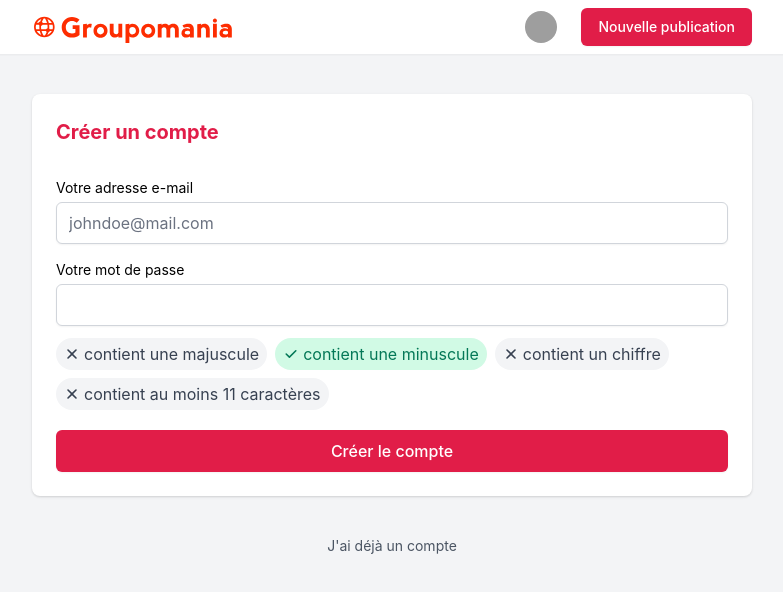
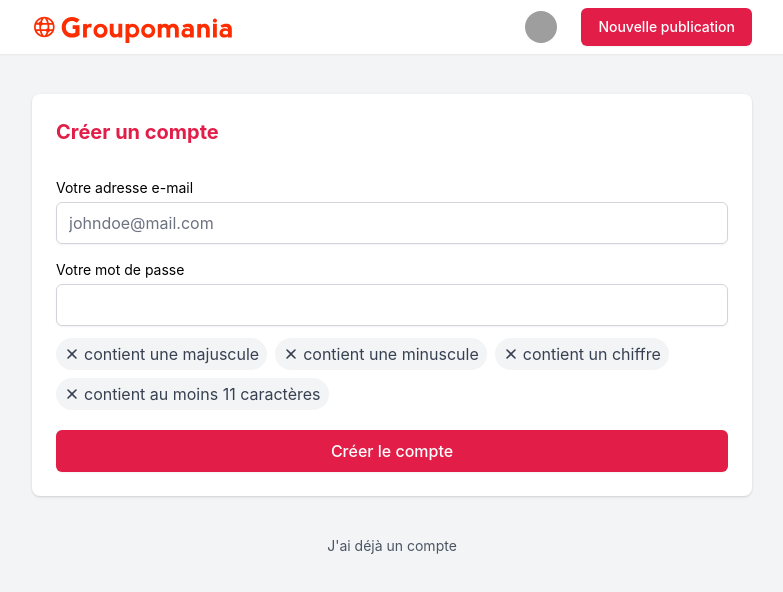
Before and after one commit to MathisBarre/Groupomania, a Next.js app: page /signup in a window 1280 px wide. Shown: the top 592 px of the page, without its empty margins (248-1031 px from the left). Built offline with nearby package versions, Linux system fonts and the light colour scheme; grey boxes are pictures that could not be loaded.

Commit message:
feat: signup page form validation logic

```diff
--- a/package.json
+++ b/package.json
@@ -13,7 +13,8 @@
     "@tailwindcss/forms": "^0.3.3",
     "next": "11.0.1",
     "react": "17.0.2",
-    "react-dom": "17.0.2"
+    "react-dom": "17.0.2",
+    "react-hook-form": "^7.12.2"
   },
   "devDependencies": {
     "autoprefixer": "^10.3.1",
--- a/pages/signup.jsx
+++ b/pages/signup.jsx
@@ -1,31 +1,74 @@
 import Link from "next/link"
+import { useRouter } from "next/router"
 import { CheckIcon, XIcon } from "@heroicons/react/solid"
+import { useForm } from "react-hook-form"
 
 export default function() {
+  const { register, handleSubmit, watch, formState: { errors } } = useForm();
+  const router = useRouter()
+
+  function onSubmit(data) {
+    console.log(data)
+    router.push("/feed")
+  }
+
+  const formPswd = watch("password") || ""
+
+  const uppercaseCondition = (localPswd) => {
+    const password = localPswd || formPswd
+    return password.search(/[A-Z]/) !== -1
+  }
+
+  const lowercaseCondition = (localPswd) => {
+    const password = localPswd || formPswd
+    return password.search(/[a-z]/) !== -1
+  }
+
+  const numberCondition = (localPswd) => {
+    const password = localPswd || formPswd
+    return password.search(/[1-9]/) !== -1
+  }
+
+  const lengthCondition = (localPswd) => {
+    const password = localPswd || formPswd
+    return password.length >= 11
+  }
+
+  const passwordValidation = (inputValue) => {
+    return uppercaseCondition(inputValue)
+      && lowercaseCondition(inputValue)
+      && numberCondition(inputValue)
+      && lengthCondition(inputValue)
+  }
+
   return (
     <main className="flex flex-col w-full max-w-3xl py-10 mx-auto sm:px-6">
       <section className="flex flex-col w-full px-4 py-6 bg-white shadow sm:p-6 sm:rounded-lg">
         <h1 className="mb-8 text-xl font-bold text-rose-600">Créer un compte</h1>
-        <form className="flex flex-col">
+        <form onSubmit={handleSubmit(onSubmit)} className="flex flex-col">
           <div className="flex flex-col">
             <label className="text-sm">Votre adresse e-mail</label>
             <input
-              className="block w-full mt-1 border-gray-300 rounded-md shadow-sm focus:border-indigo-300 focus:ring focus:ring-indigo-200 focus:ring-opacity-50"
+              className={`block w-full mt-1 ${errors.email ? "border-red-300 focus:border-red-400 placeholder-red-500 focus:ring-red-200" : "border-gray-300 focus:border-indigo-300 focus:ring-indigo-200"} rounded-md shadow-sm  focus:ring focus:ring-opacity-50`}
               type="email"
               placeholder="johndoe@mail.com"
+              {...register("email", { required: true })}
             />
+            { errors.email && <p className="text-red-500">L'adresse e-mail doit être renseignée !</p> }
           </div>
           <div className="flex flex-col mt-4">
             <label className="text-sm">Votre mot de passe</label>
             <input
-              className="block w-full mt-1 border-gray-300 rounded-md shadow-sm focus:border-indigo-300 focus:ring focus:ring-indigo-200 focus:ring-opacity-50"
+              className={`${errors.password ? "border-red-300 focus:border-red-400 placeholder-red-500 focus:ring-red-200" : "border-gray-300 focus:border-indigo-300 focus:ring-indigo-200"} block w-full mt-1 rounded-md shadow-sm focus:ring focus:ring-opacity-50`}
               type="password"
+              {...register("password", { required: true, validate: inputValue => passwordValidation(inputValue) })}
             />
+            { errors.password && <p className="text-red-500">Les conditions ci-dessous doivent être respectée !</p> }
             <ul className="mt-2 -mx-1">
-              <Badge text="contient une majuscule" />
-              <Badge text="contient une minuscule" conditionIsFulfilled />
-              <Badge text="contient un chiffre" />
-              <Badge text="contient au moins 11 caractères" />
+              <Badge conditionIsFulfilled={uppercaseCondition} text="contient une majuscule" />
+              <Badge conditionIsFulfilled={lowercaseCondition} text="contient une minuscule" />
+              <Badge conditionIsFulfilled={numberCondition} text="contient un chiffre" />
+              <Badge conditionIsFulfilled={lengthCondition} text="contient au moins 11 caractères" />
             </ul>
           </div>
           <div className="flex items-center mt-4">
@@ -44,8 +87,8 @@ export default function() {
 
 function Badge({ text, conditionIsFulfilled }) {
   return (
-    <li className={`${conditionIsFulfilled ? 'text-green-700 bg-green-100' : 'text-gray-700 bg-gray-100'} inline-flex items-center px-2 py-1 m-1  rounded-full `}>
-      { conditionIsFulfilled ? <CheckIcon className="h-4 mr-1" /> : <XIcon className="h-4 mr-1" />}
+    <li className={`${conditionIsFulfilled() ? 'text-green-700 bg-green-100' : 'text-gray-700 bg-gray-100'} inline-flex items-center px-2 py-1 m-1  rounded-full `}>
+      { conditionIsFulfilled() ? <CheckIcon className="h-4 mr-1" /> : <XIcon className="h-4 mr-1" />}
       { text }
     </li>
   )
```
Also changed, not shown: 1 other file (tests, documents, lock files or other folders).
